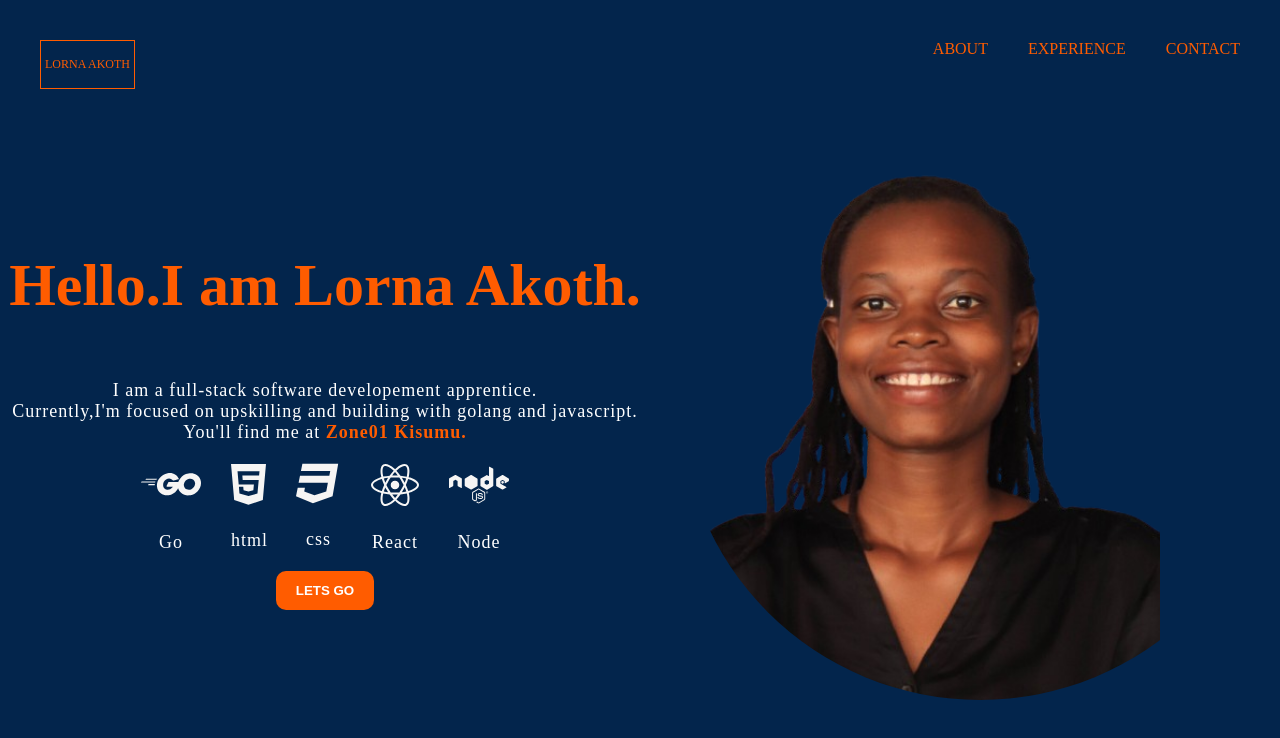
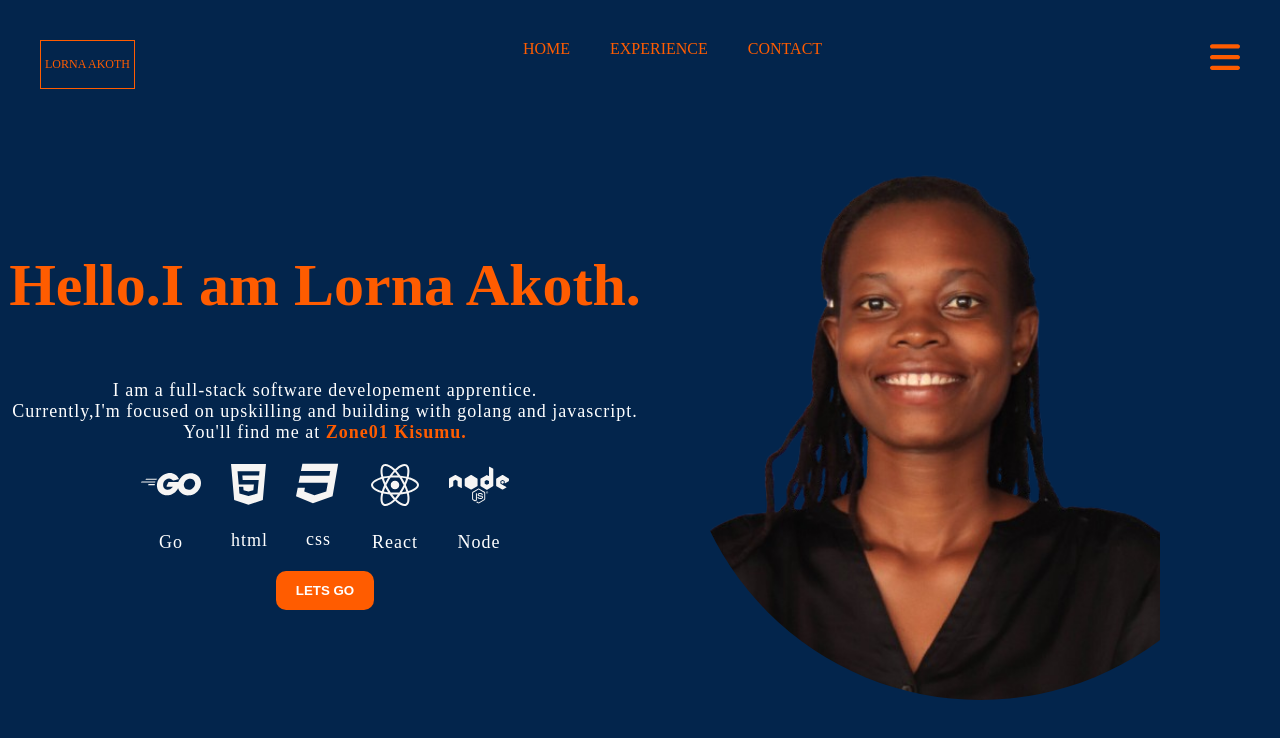
Before and after one commit to akothouma/portfoilio2, a React (Create React App) app: page / in a window 1280 px wide. Shown: the top 738 px of the page. Built offline with nearby package versions, Linux system fonts and the light colour scheme.

Commit message:
Fix:improving web look by including burger dropdown

```diff
--- a/src/Nav.js
+++ b/src/Nav.js
@@ -1,26 +1,42 @@
-import React from "react"
-import {Link} from "react-router-dom"
-import './Nav.css'
+import React, { useState } from "react";
+import { Link } from "react-router-dom";
+import './Nav.css';
 
+function NavBar() {
+    const [isOpen, setIsOpen] = useState(false);
+    const [selectedValue, setSelectedValue] = useState('/home');
 
-function NavBar(){
-    return(
+    const handleChange = (value) => {
+        setSelectedValue(value);
+        setIsOpen(false);
+        window.location.href = value; // Navigate to selected route
+    };
+
+    return (
         <div className='overall'>
-
-            <div className="intro"style={{ height:"fit-content",border:"1px solid rgb(255,92,0)",padding:"4px",alignContent:"center"}}>
-
-                <p style={{fontSize:"12px"}}>LORNA AKOTH</p>
-
+            <div className="intro" style={{ height: "fit-content", border: "1px solid rgb(255,92,0)", padding: "4px", alignContent: "center" }}>
+                <p style={{ fontSize: "12px" }}>LORNA AKOTH</p>
             </div>
 
             <div className="otherComponents">
-               <Link to="/home" style={{textDecoration:"none",color:"rgb(255,92,0)"}}> ABOUT</Link>
-               {/* <Link to="/about" style={{textDecoration:"none",color:"rgb(255,92,0)",alignContent:"center"}}>   ABOUT</Link> */}
-               <Link to="/experience" style={{textDecoration:"none",color:"rgb(255,92,0)",}}>   EXPERIENCE</Link>
-               <Link to="/contact"style={{textDecoration:"none",color:"rgb(255,92,0)"}}> CONTACT</Link>
-               {/* <Link to="/resume" style={{textDecoration:"none",color:"rgb(255,92,0)",height:"fit-content",border:"1px solid rgb(255,92,0)",padding:"5px" ,alignContent:"center"}}> RESUME</Link>  */}
+                <Link to="/home" style={{ textDecoration: "none", color: "rgb(255,92,0)" }}> HOME</Link>
+                <Link to="/experience" style={{ textDecoration: "none", color: "rgb(255,92,0)" }}> EXPERIENCE</Link>
+                <Link to="/contact" style={{ textDecoration: "none", color: "rgb(255,92,0)" }}> CONTACT</Link>
+            </div>
+
+            <div className="burger" style={{ width: "30px",background: 'transparent', border: 'none', cursor: 'pointer'  }} onClick={() => setIsOpen(!isOpen)}>
+                <svg xmlns="http://www.w3.org/2000/svg" viewBox="0 0 448 512"><path fill="#ff5c00" d="M0 96C0 78.3 14.3 64 32 64l384 0c17.7 0 32 14.3 32 32s-14.3 32-32 32L32 128C14.3 128 0 113.7 0 96zM0 256c0-17.7 14.3-32 32-32l384 0c17.7 0 32 14.3 32 32s-14.3 32-32 32L32 288c-17.7 0-32-14.3-32-32zM448 416c0 17.7-14.3 32-32 32L32 448c-17.7 0-32-14.3-32-32s14.3-32 32-32l384 0c17.7 0 32 14.3 32 32z" />
+                </svg>
+                {isOpen && (
+                    <div className="dropdown-menu" style={{ position: 'absolute', backgroundColor: 'transparent', border: '1px solid rgb(255,92,0)', zIndex: '100',gap:"2px" }}>
+                        <div onClick={() => handleChange('/home')} style={{ padding: '3px', cursor: 'pointer' }}>HOME</div>
+                        <div onClick={() => handleChange('/experience')} style={{ padding: '3px', cursor: 'pointer' }}>EXPERIENCE</div>
+                        <div onClick={() => handleChange('/contact')} style={{ padding: '3px', cursor: 'pointer' }}>CONTACT</div>
+                    </div>
+                )}
             </div>
         </div>
-    )
+    );
 }
-export default NavBar
+
+export default NavBar;
```
